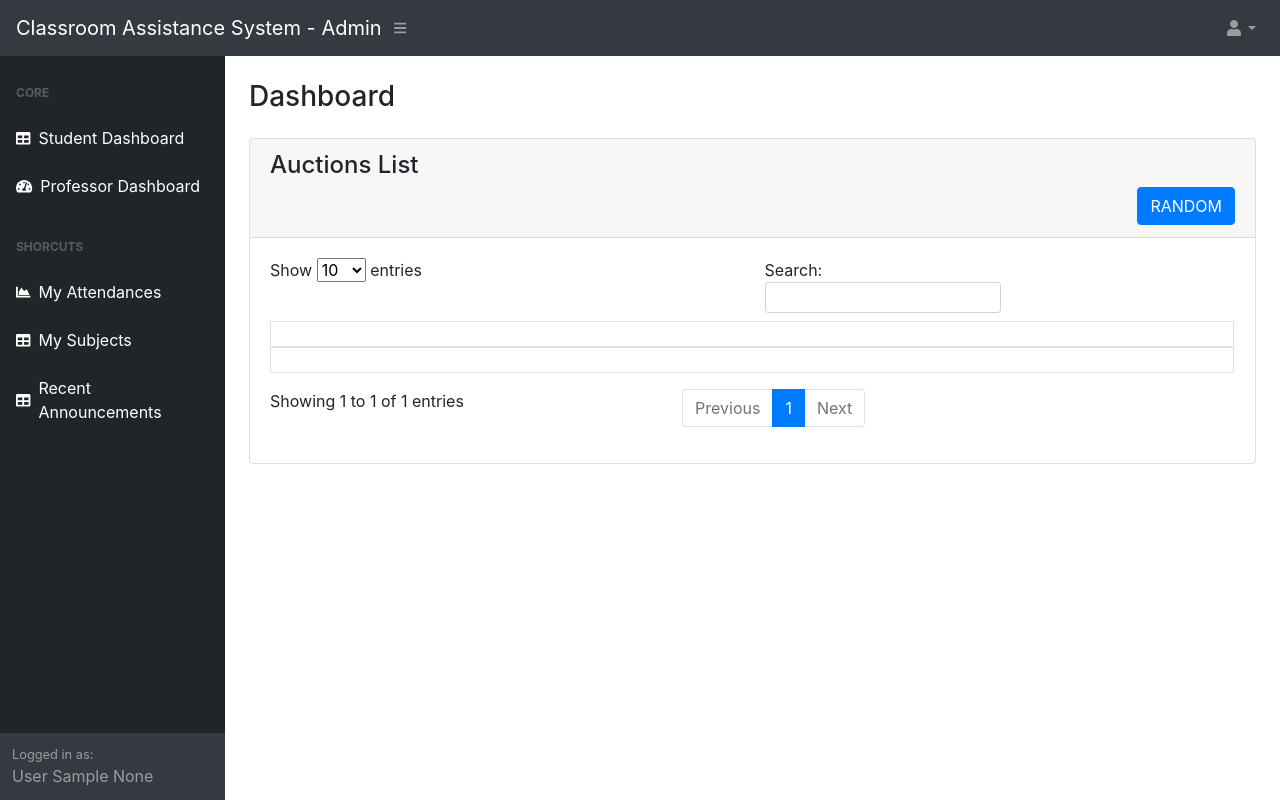
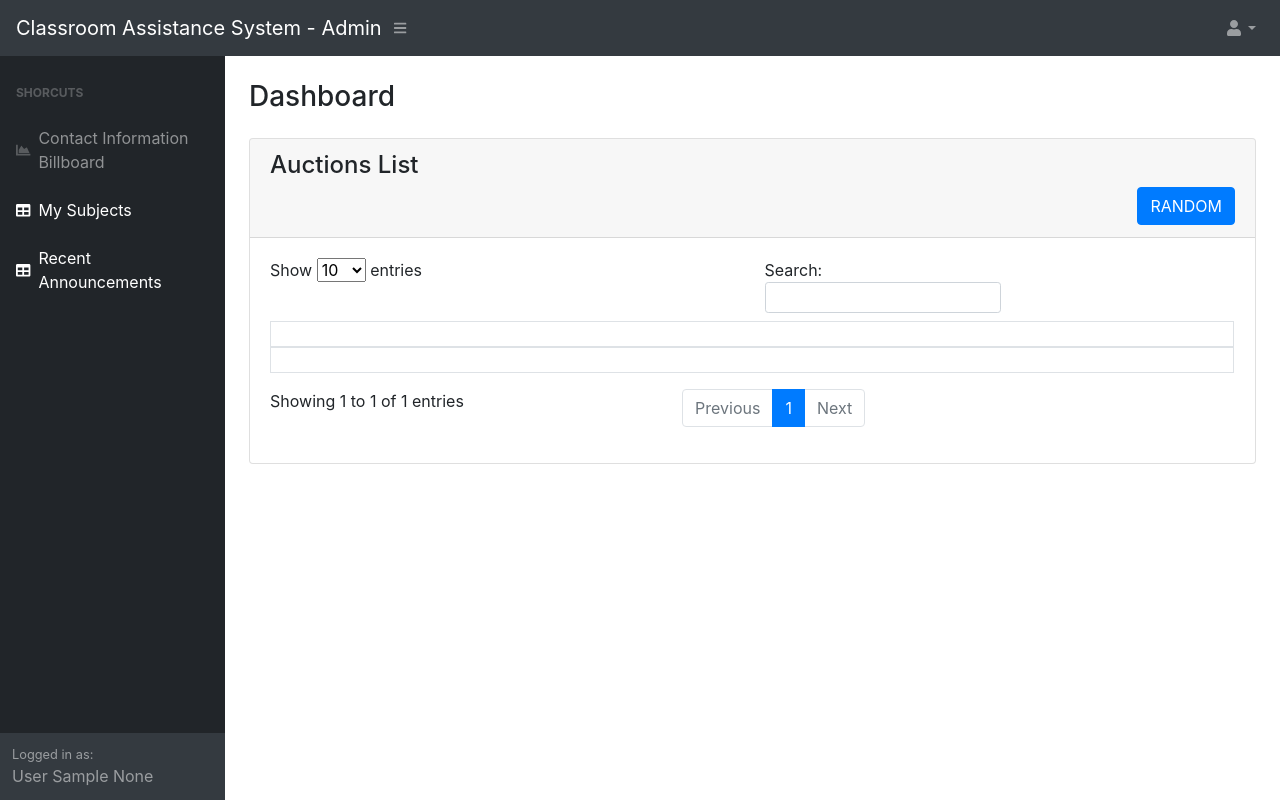
Before and after one commit to MostDeadDeveloper/Automated-Classroom-Assistance-System-with-Integrations, a Django app: page /account/user/dashboard/ in a window 1280 px wide. Run offline with Django 3.2, Linux system fonts and the light colour scheme; the visitor is signed in with stand-in values (Sample User, id 1); some libraries are stand-ins or nearby versions.

Commit message:
Fixed Billboard Display

```diff
--- a/app/billboard/apps.py
+++ b/app/billboard/apps.py
@@ -2,5 +2,5 @@ from django.apps import AppConfig
 
 
 class BillboardConfig(AppConfig):
-    default_auto_field = 'django.db.models.AutoField'
+    default_auto_field = 'django.db.models.BigAutoField'
     name = 'billboard'
--- a/app/templates/common/header.html
+++ b/app/templates/common/header.html
@@ -31,23 +31,23 @@
   <nav class="sb-sidenav accordion sb-sidenav-dark" id="sidenavAccordion">
       <div class="sb-sidenav-menu">
     <div class="nav">
-        <div class="sb-sidenav-menu-heading">Core</div>
-        {% if user.is_authenticated %}
+        {% comment %}<div class="sb-sidenav-menu-heading">Core</div>{% endcomment %}
+        {% comment %}{% if user.is_authenticated %}{% endcomment %}
 
-        {% if user.student or user.is_superuser %}
-        <a class="nav-link" href="">
-          <div class="sb-nav-link-icon"><i class="fas fa-table"></i></div>
-            Student Dashboard
-        </a>
-        {% endif %}
+        {% comment %}{% if user.student or user.is_superuser %}{% endcomment %}
+        {% comment %}<a class="nav-link" href="">{% endcomment %}
+          {% comment %}<div class="sb-nav-link-icon"><i class="fas fa-table"></i></div>{% endcomment %}
+            {% comment %}Student Dashboard{% endcomment %}
+        {% comment %}</a>{% endcomment %}
+        {% comment %}{% endif %}{% endcomment %}
 
-          {% if not user.is_bidder or user.is_superuser %}
-          <a class="nav-link" href="">
-            <div class="sb-nav-link-icon"><i class="fas fa-tachometer-alt"></i></div>
-            Professor Dashboard
-          </a>
-          {% endif %}
-        {% endif %}
+          {% comment %}{% if not user.is_bidder or user.is_superuser %}{% endcomment %}
+          {% comment %}<a class="nav-link" href="">{% endcomment %}
+            {% comment %}<div class="sb-nav-link-icon"><i class="fas fa-tachometer-alt"></i></div>{% endcomment %}
+            {% comment %}Professor Dashboard{% endcomment %}
+          {% comment %}</a>{% endcomment %}
+          {% comment %}{% endif %}{% endcomment %}
+        {% comment %}{% endif %}{% endcomment %}
 
         {% comment %}<div class="sb-sidenav-menu-heading">Shorcuts</div>{% endcomment %}
         {% comment %}<a class="nav-link collapsed" href="#" data-toggle="collapse" data-target="#collapseLayouts" aria-expanded="false" aria-controls="collapseLayouts">{% endcomment %}
@@ -95,9 +95,9 @@
       <div class="sb-sidenav-menu-heading">Shorcuts</div>
       {% if user.is_authenticated %}
         {% if user.student or user.is_superuser %}
-        <a class="nav-link" href=>
+				<a class="nav-link" href="{% url 'billboard:base_view' %}">
           <div class="sb-nav-link-icon"><i class="fas fa-chart-area"></i></div>
-            My Attendances
+							Contact Information Billboard
         </a>
         <a class="nav-link" href="">
           <div class="sb-nav-link-icon"><i class="fas fa-table"></i></div>
```
